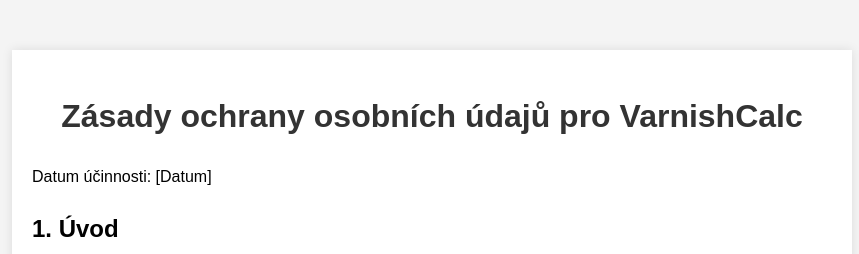
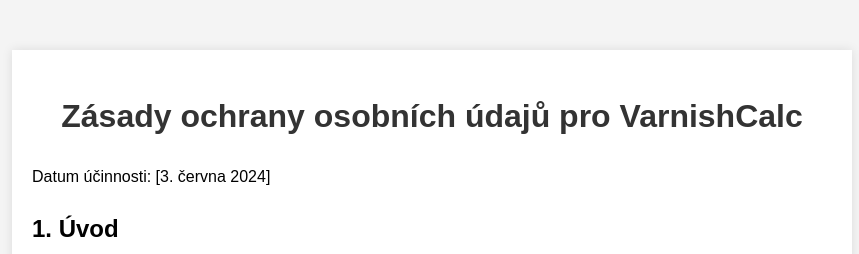
Before and after one commit to kocandrle69/kocandrle69.github.io, a plain HTML site: page Index_cz.html in a window 1280 px wide. Shown: the top 254 px of the page, without its empty margins (208-1067 px from the left). Drawn offline with Linux system fonts and the light colour scheme.

Commit message:
Update Index_cz.html

```diff
--- a/Index_cz.html
+++ b/Index_cz.html
@@ -29,7 +29,7 @@
 <body>
     <div class="container">
         <h1>Zásady ochrany osobních údajů pro VarnishCalc</h1>
-        <p>Datum účinnosti: [Datum]</p>
+        <p>Datum účinnosti: [3. června 2024]</p>
 
         <h2>1. Úvod</h2>
         <p>Vítejte ve VarnishCalc. Ceníme si vašeho soukromí a zavazujeme se chránit vaše osobní údaje. Tyto zásady ochrany osobních údajů vás informují o našich zásadách týkajících se shromažďování, používání a zveřejňování osobních údajů, když používáte naši aplikaci.</p>
```
